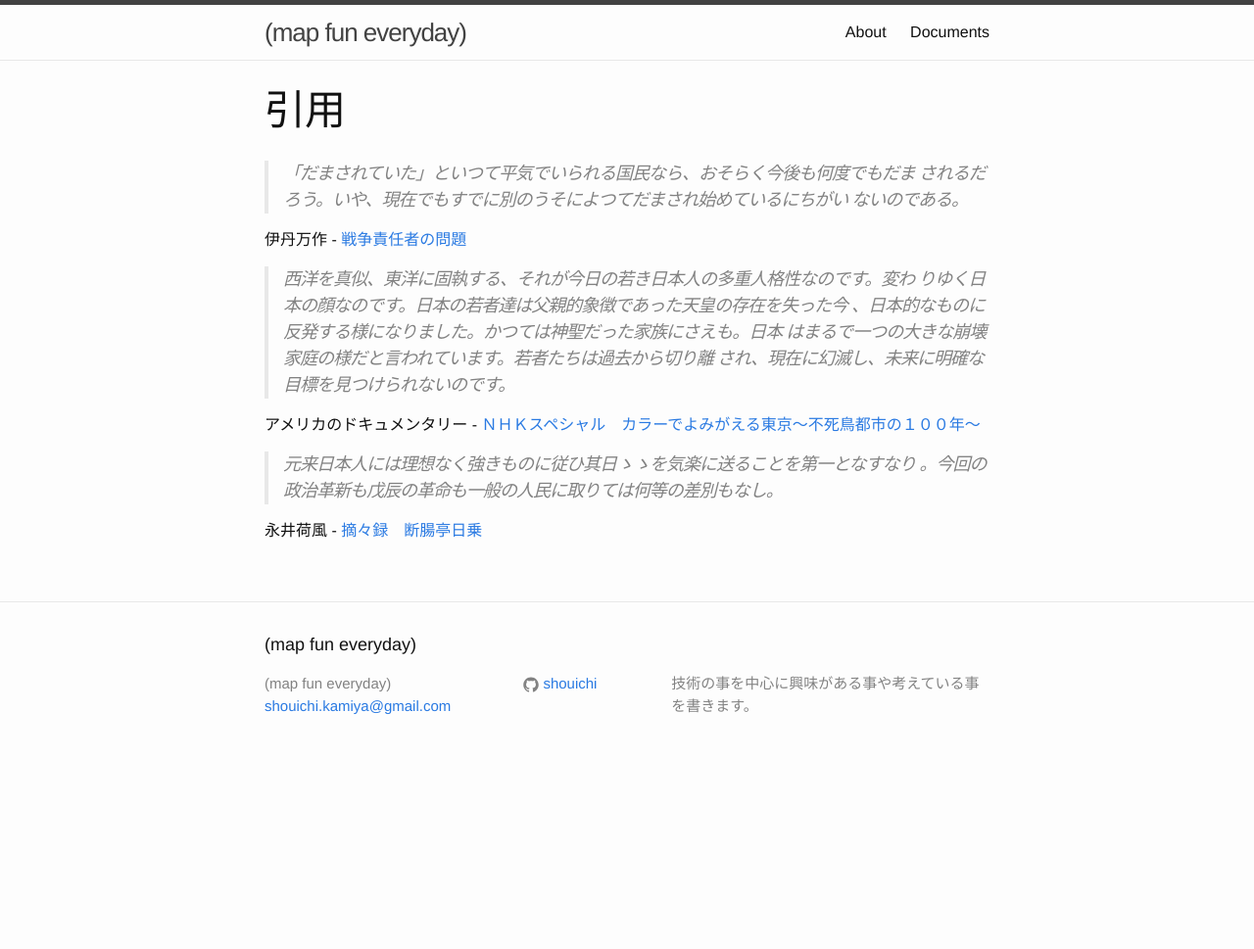
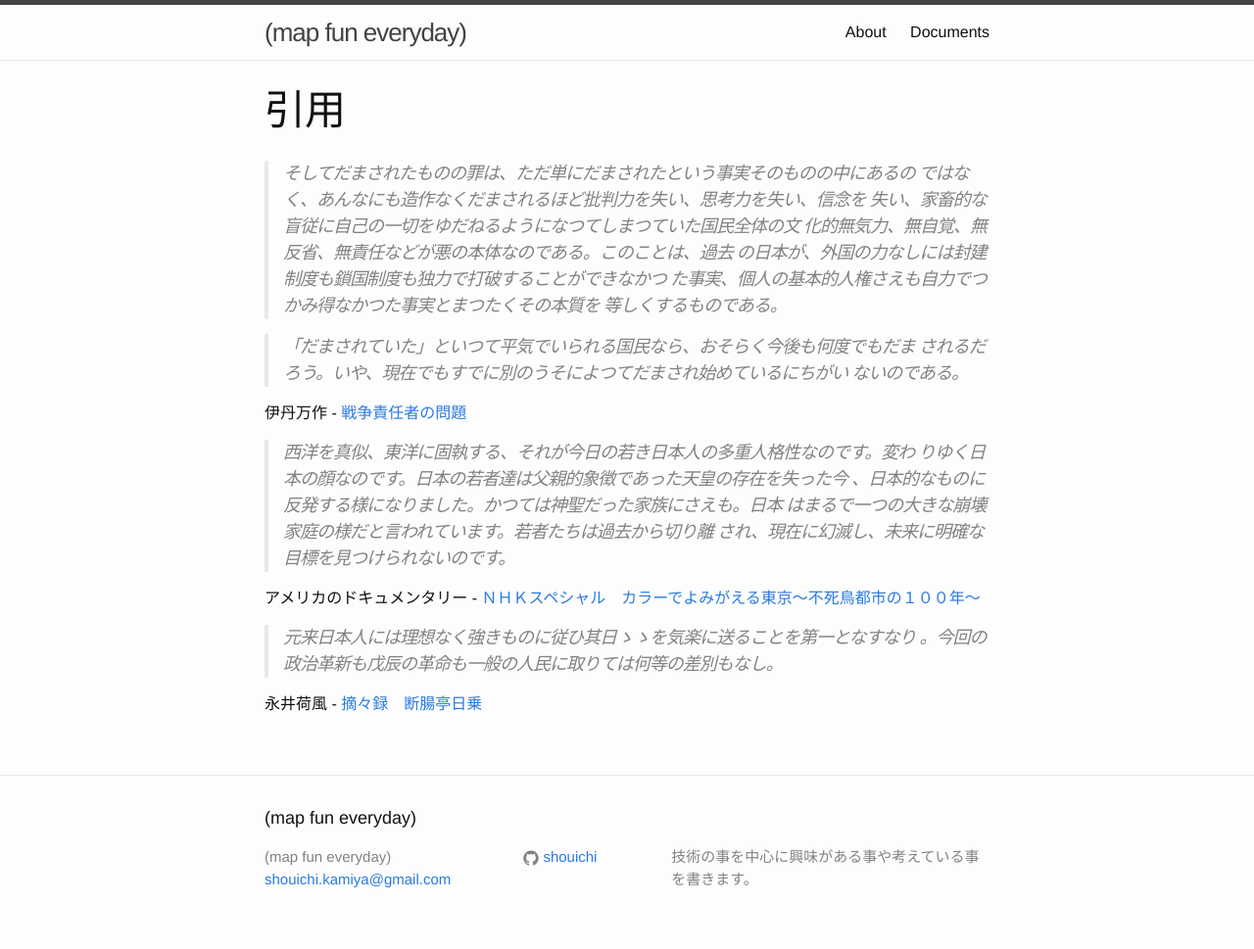
Before and after one commit to shouichi/shouichi.github.io, a Jekyll site: the page built from _documents/quotes.md, in a window 1280 px wide. Shown: the whole page at 98% size. Built offline with Jekyll 4.4.1, drawn with Linux system fonts in a browser that asks for light colours; before the commit the page ends 900 px from its top, so only the background shows below that.

Commit message:
add a quote

```diff
--- a/_documents/quotes.md
+++ b/_documents/quotes.md
@@ -2,6 +2,14 @@
 layout: page
 title: 引用
 ---
+
+> そしてだまされたものの罪は、ただ単にだまされたという事実そのものの中にあるの
+> ではなく、あんなにも造作なくだまされるほど批判力を失い、思考力を失い、信念を
+> 失い、家畜的な盲従に自己の一切をゆだねるようになつてしまつていた国民全体の文
+> 化的無気力、無自覚、無反省、無責任などが悪の本体なのである。このことは、過去
+> の日本が、外国の力なしには封建制度も鎖国制度も独力で打破することができなかつ
+> た事実、個人の基本的人権さえも自力でつかみ得なかつた事実とまつたくその本質を
+> 等しくするものである。
 
 > 「だまされていた」といつて平気でいられる国民なら、おそらく今後も何度でもだま
 > されるだろう。いや、現在でもすでに別のうそによつてだまされ始めているにちがい
@@ -18,6 +26,7 @@ title: 引用
 
 アメリカのドキュメンタリー - [ＮＨＫスペシャル　カラーでよみがえる東京～不死鳥都市の１００年～](http://www.nhk-ondemand.jp/goods/G2014059177SA000/)
 
+
 > 元来日本人には理想なく強きものに従ひ其日ゝゝを気楽に送ることを第一となすなり
 > 。今回の政治革新も戊辰の革命も一般の人民に取りては何等の差別もなし。
 
```
